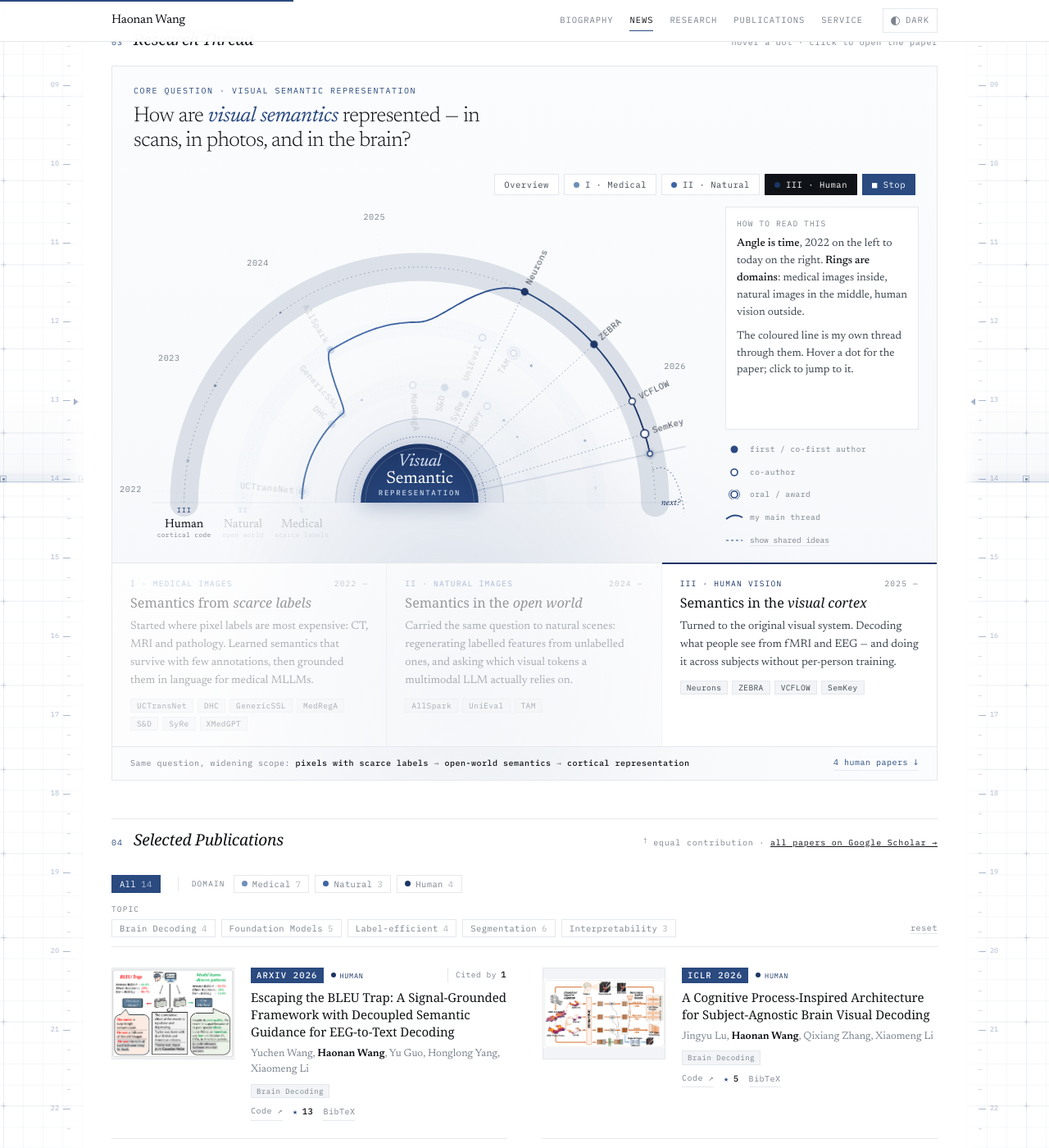
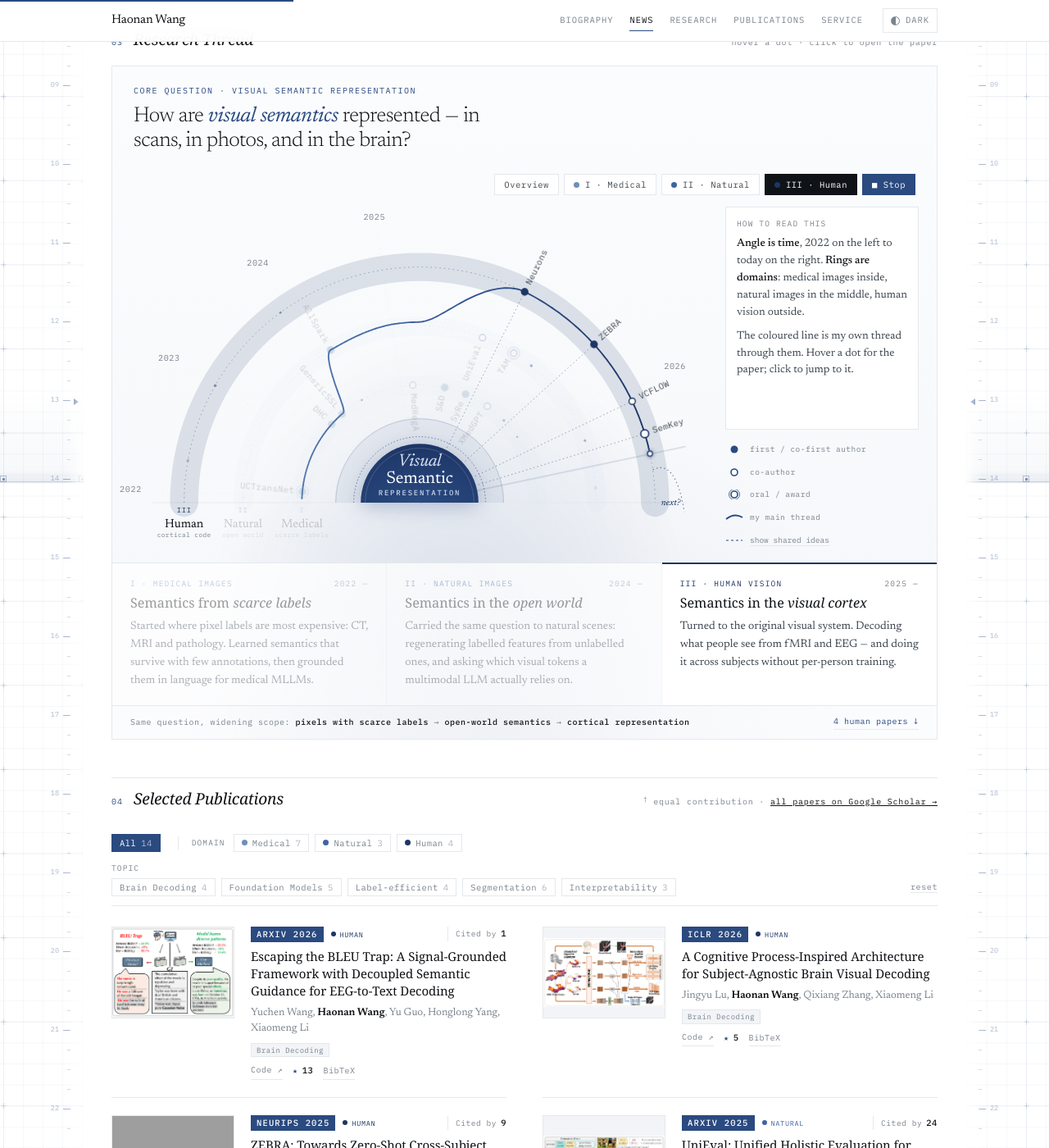
Before and after one commit to McGregorWwww/mcgregorwwww.github.io, a Jekyll site: the page built from _pages/about.md, in a window 1280 px wide and 1400 px high, scrolled down 760 px. Shown: the whole window at 82% size. Built offline with Jekyll 4.4.1, drawn with Linux system fonts in a browser that asks for light colours; grey boxes are pictures that could not be loaded.

Commit message:
Remove the per-paper chips from the research chapter cards
The chapter cards now show only the domain title and description. Papers
are still reachable from the map dots and the filterable publication
list. With the chips gone the paragraph is the card's last element, so
its bottom margin is dropped to avoid a dangling gap.

Co-Authored-By: Claude Opus 5.5 (1M context) <noreply@anthropic.com>

```diff
--- a/_sass/_home.scss
+++ b/_sass/_home.scss
@@ -904,18 +904,8 @@ html[data-tpl="home"] .chap p{
   font-size:13.8px;line-height:1.6;margin:0 0 11px;color:var(--body)
 }
 
-html[data-tpl="home"] .chap .chips{
-  display:flex;flex-wrap:wrap;gap:5px
-}
-
-html[data-tpl="home"] .chip{
-  font-family:var(--mono);font-size:9.5px;letter-spacing:.04em;cursor:pointer;
-  background:var(--thumbbg);color:var(--body);border:1px solid var(--rule);
-  padding:1px 7px;transition:all .22s ease;
-}
-
-html[data-tpl="home"] .chip:hover, html[data-tpl="home"] .chip.hot{
-  border-color:var(--c);color:var(--on-accent);background:var(--c)
+html[data-tpl="home"] .chap p:last-child{
+  margin-bottom:0
 }
 
 html[data-tpl="home"] .thread-foot{
--- a/assets/js/home.js
+++ b/assets/js/home.js
@@ -358,7 +358,6 @@ function hoverPaper(id){
     L.path.classList.toggle('on', !!on);
     L.txt.classList.toggle('on', !!on);
   });
-  document.querySelectorAll('.chip').forEach(c => c.classList.toggle('hot', c.dataset.id === id));
 
   if (!id) { hcard.classList.remove('live'); hcard.innerHTML = HINT; return; }
   const p = PUB[id], D = DOMAINS[p.dom];
@@ -382,21 +381,10 @@ function buildChapters(){
   Object.entries(DOMAINS).forEach(([k, d]) => {
     const c = document.createElement('div');
     c.className = 'chap'; c.dataset.dom = k; c.style.setProperty('--c', d.color);
-    const chips = byDom(k).slice().sort((a, b) => a.t - b.t)
-      .map(p => '<button class="chip" data-id="' + p.id + '" style="--c:' + d.color + '">' + p.short + '</button>').join('');
     c.innerHTML =
       '<p class="ck"><span>' + d.rn + ' · ' + d.name + '</span><span>' + d.years + '</span></p>'
-      + '<h3>' + d.title + '</h3><p>' + d.text + '</p><div class="chips">' + chips + '</div>';
-    c.addEventListener('click', e => {
-      const chip = e.target.closest('.chip');
-      if (chip) { e.stopPropagation(); jumpToPub(chip.dataset.id); return; }
-      setFocus(focus === k ? 'all' : k);
-    });
-    c.addEventListener('mouseover', e => {
-      const chip = e.target.closest('.chip');
-      if (chip) hoverPaper(chip.dataset.id);
-    });
-    c.addEventListener('mouseout', e => { if (e.target.closest('.chip')) hoverPaper(null); });
+      + '<h3>' + d.title + '</h3><p>' + d.text + '</p>';
+    c.addEventListener('click', () => setFocus(focus === k ? 'all' : k));
     wrap.appendChild(c);
   });
 }
```
